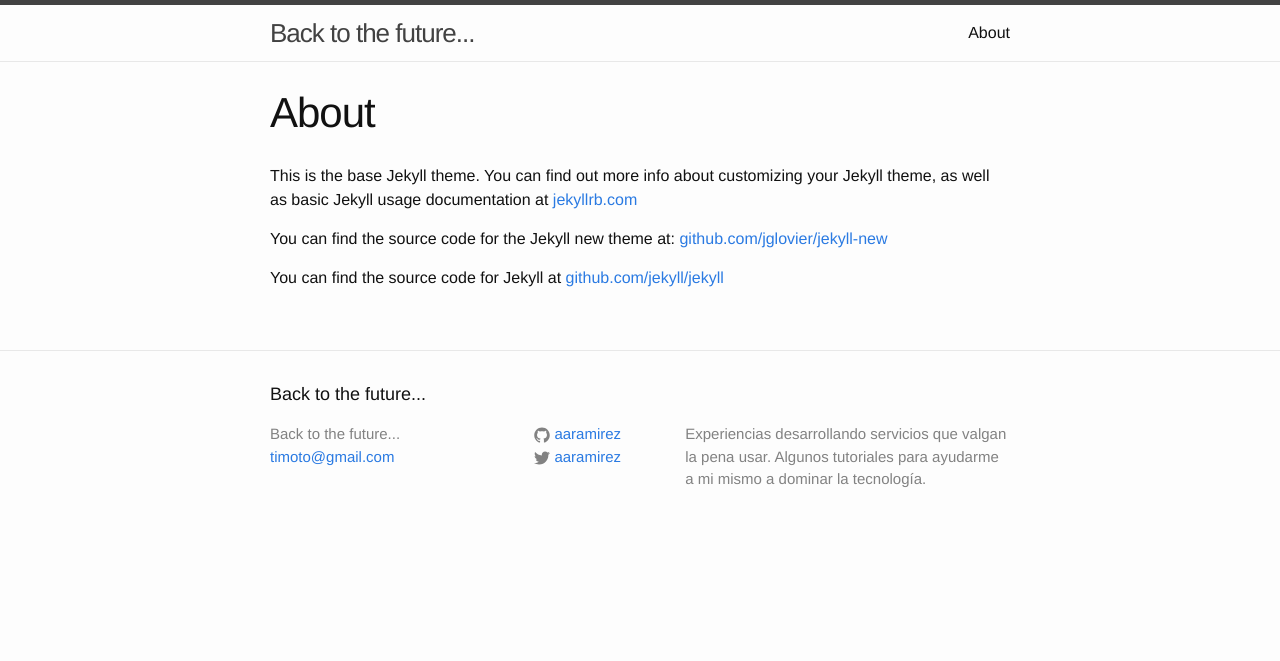
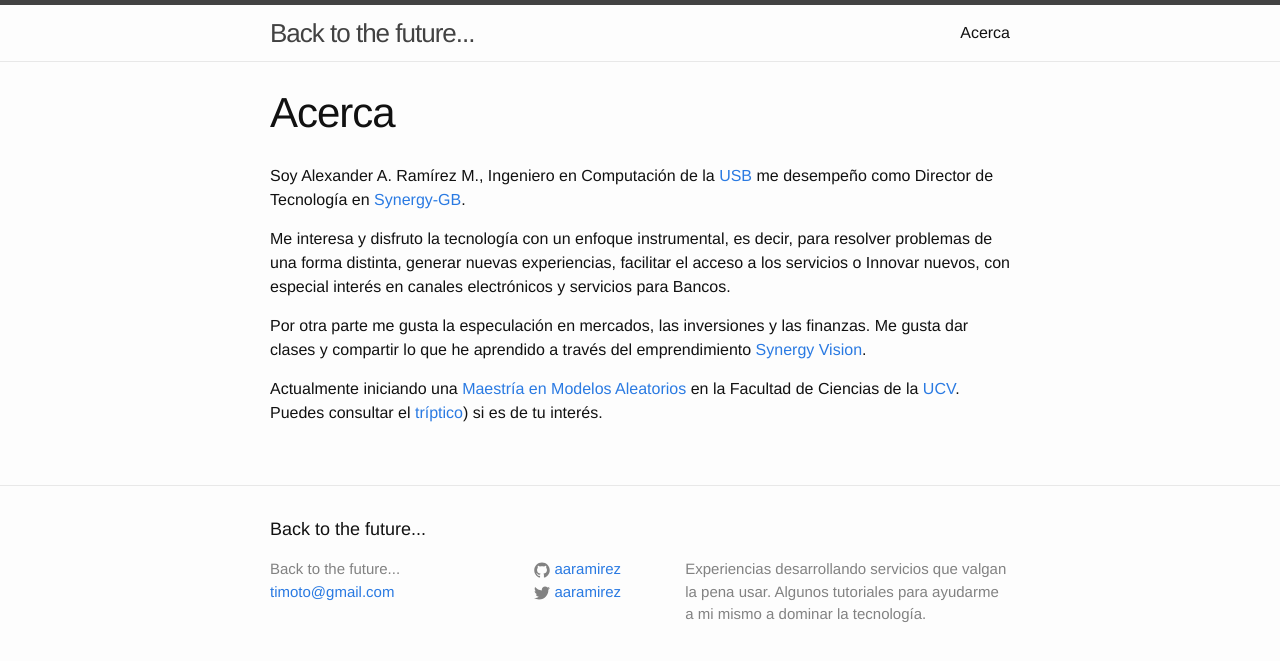
Before and after one commit to aaramirez/aaramirez.github.io, a Jekyll site: the page built from about.md, in a window 1280 px wide. Shown: the top 661 px of the page. Built offline with Jekyll 4.4.1, drawn with Linux system fonts in a browser that asks for light colours.

Commit message:
Cambio de Acerca

```diff
--- a/about.md
+++ b/about.md
@@ -1,11 +1,13 @@
 ---
 layout: page
-title: About
+title: Acerca
 permalink: /about/
 ---
 
-This is the base Jekyll theme. You can find out more info about customizing your Jekyll theme, as well as basic Jekyll usage documentation at [jekyllrb.com](http://jekyllrb.com/)
+Soy Alexander A. Ramírez M., Ingeniero en Computación de la [USB](http://www.usb.ve) me desempeño como Director de Tecnología en [Synergy-GB](http://www.synergy-gb.com/).
 
-You can find the source code for the Jekyll new theme at: [github.com/jglovier/jekyll-new](https://github.com/jglovier/jekyll-new)
+Me interesa y disfruto la tecnología con un enfoque instrumental, es decir, para resolver problemas de una forma distinta, generar nuevas experiencias, facilitar el acceso a los servicios o Innovar nuevos, con especial interés en canales electrónicos y servicios para Bancos.
 
-You can find the source code for Jekyll at [github.com/jekyll/jekyll](https://github.com/jekyll/jekyll)
+Por otra parte me gusta la especulación en mercados, las inversiones y las finanzas. Me gusta dar clases y compartir lo que he aprendido a través del emprendimiento [Synergy Vision](http://synergy.vision).
+
+Actualmente iniciando una [Maestría en Modelos Aleatorios](http://www.matematica.ciens.ucv.ve/modelos/)  en la Facultad de Ciencias de la [UCV](http://www.ucv.edu.ve). Puedes consultar el [tríptico](http://www.matematica.ciens.ucv.ve/modelos/Descargas/Triptico%20de%20Modelos%20Aleatorios.pdf)) si es de tu interés.
```
